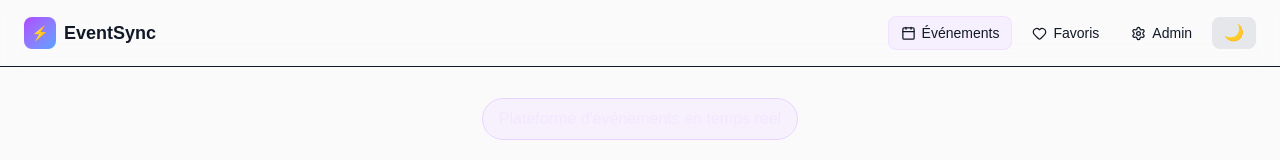
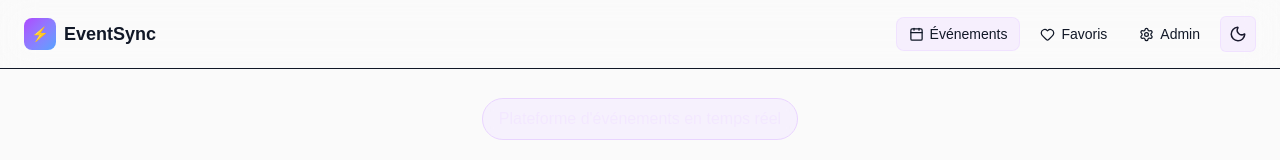
Before and after one commit to Nakami-Devs/event-sync-nextJS, a Next.js app: page / in a window 1280 px wide. Shown: the top 160 px of the page. Built offline with nearby package versions, Linux system fonts and the light colour scheme; no server answers; the database is empty.

Commit message:
fix: add moon and sun icon

```diff
--- a/src/components/navbar/ThemeToggle.tsx
+++ b/src/components/navbar/ThemeToggle.tsx
@@ -2,6 +2,7 @@
 
 import { useEffect, useState } from "react";
 import { useTheme } from "next-themes";
+import { Sun, Moon } from "lucide-react";
 
 export default function ThemeToggle() {
   const { theme, resolvedTheme, setTheme } = useTheme();
@@ -16,17 +17,17 @@ export default function ThemeToggle() {
   return (
     <button
       type="button"
-      onClick={() =>
-        setTheme(currentTheme === "dark" ? "light" : "dark")
-      }
+      onClick={() => setTheme(currentTheme === "dark" ? "light" : "dark")}
       className="
-        px-3 py-1 rounded-lg
-        bg-gray-200 text-gray-900
-        dark:bg-slate-800 dark:text-white
-        transition-colors duration-200
+        w-9 h-9 flex items-center justify-center rounded-md
+        bg-purple-100/60 dark:bg-white/10
+        border border-purple-200/50 dark:border-white/20
+        dark:backdrop-blur-md
+        hover:opacity-80 transition-all duration-200
       "
+      style={{ color: currentTheme === "dark" ? "#facc15" : "#1a1a2e" }}
     >
-      {currentTheme === "dark" ? "☀️" : "🌙"}
+      {currentTheme === "dark" ? <Sun size={18} /> : <Moon size={18} />}
     </button>
   );
 }
```
